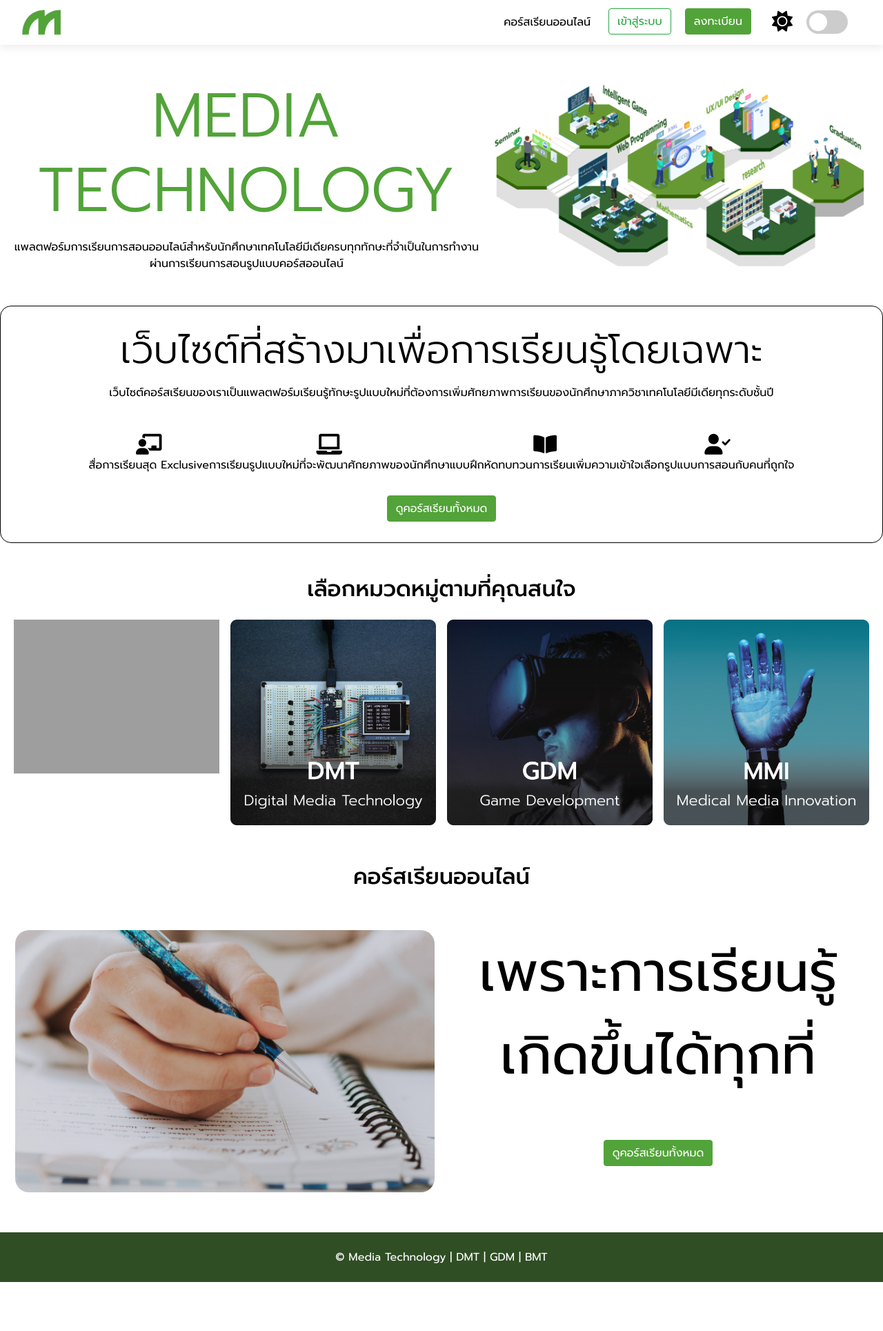
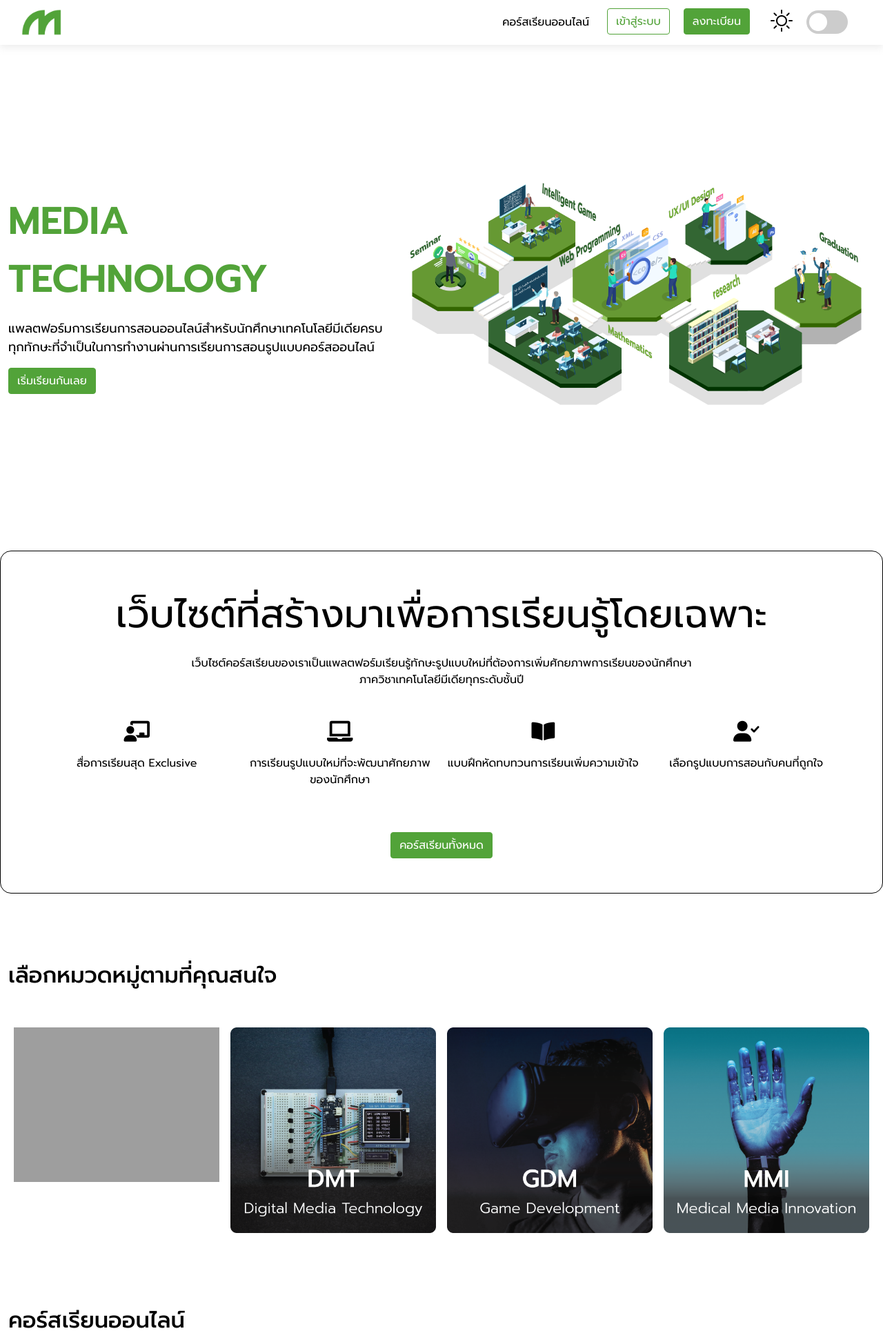
Before and after one commit to plewwoo/Final-Project, a Django app: page / in a window 1280 px wide. Shown: the top 1929 px of the page at 69% size. Before the commit the page ends 1858 px from the top, so only its background shows below. Run offline with Django 3.2, Linux system fonts and the light colour scheme; data that the repository does not hold is empty; some libraries are stand-ins or nearby versions; grey boxes are pictures that could not be loaded.

Commit message:
edit responsive and fixed bugs

```diff
--- a/app/static/css/index.css
+++ b/app/static/css/index.css
@@ -5,8 +5,8 @@
 	--text-color: black;
 	--text-color-secondary: black;
 	--background: white;
-	--video-primary-box : #F2F2F2;
-	--video-secondary-box : #d8d8d8;
+	--video-primary-box : white;
+	--video-secondary-box : #D8D8D8;
 	--video-secondary2-box : white;
 	--logo-color: white;
 	--box-color: white;
@@ -14,9 +14,10 @@
 	--course-bg: #F6EDD9;
 	--lesson-box: #F1F1F1;
 	--lesson-box-2: white;
-	--sidebar: #f2f2f2;
+	--sidebar: #F2F2F2;
 	--sidebar-active: white;
 	--close-btn: 700;
+	--btn-border: #52A339;
 }
 
 [data-theme='dark'] {
@@ -112,6 +114,10 @@
 	padding-right: 20px;
 }
 
+.icon-size {
+	font-size: 32px;
+}
+
 .theme-switch input {
 	display: none;
 }
@@ -176,23 +182,29 @@ body {
 	background-color: var(--background);
 }
 
-.title {
-	color: var(--primary-color);
-	font-size: 90px;
-}
-
 .index-first {
 	display: flex;
 	justify-content: center;
 	align-items: center;
+	margin-top: 140px;
 }
 
 .index-first-text {
-	width: 55%;
+	width: 45%;
+}
+
+.index-first-text .title {
+	color: var(--primary-color);
+	font-size: 56px;
+	font-weight: 600;
+}
+
+.index-first-text span {
+	font-size: 18px;
 }
 
 .index-first-img {
-	width: 45%;
+	width: 55%;
 }
 
 .index-first-img img {
@@ -200,15 +212,44 @@ body {
 }
 
 .index-secondary {
-	padding: 30px;
+	padding: 50px;
 	border: 1px var(--text-color) solid;
 	border-radius: 16px;
+	margin-top: 200px;
+}
+
+.index-secondary .title-2 {
+	font-size: 56px;
+	text-align: center;
+}
+
+.index-secondary .desc-2 {
+	width: 750px;
+	margin: auto;
+}
+
+.icon-div div {
+	width: 296px;
+	padding: 0 8px 0 8px;
+}
+
+.icon-div div > p {
+	margin: 16px 0;
+}
+
+.index-category {
+	margin-top: 100px;
+}
+
+.index-course {
+	margin-top: 100px;
 }
 
 .index-last {
 	display: flex;
 	justify-content: center;
 	align-items: center;
+	margin-top: 100px;
 }
 
 .index-last img {
@@ -218,8 +259,9 @@ body {
 
 .index-last div  {
 	padding: 10px;
-	font-size: 80px;
-	text-align: center;
+	font-size: 56px;
+	font-weight: 600;
+	text-align: left;
 }
 
 .course-category a {
@@ -249,6 +291,16 @@ body {
 
 .btn-success {
 	background-color: var(--primary-color);
+	border: 1px solid var(--primary-color);
+}
+
+.btn-outline-success {
+	border: 1px solid var(--btn-border);
+	color: var(--btn-border);
+}
+
+.btn-outline-success:hover {
+	background-color: #2F4E24;
 	border: 1px solid var(--primary-color);
 }
 
--- a/app/static/js/theme.js
+++ b/app/static/js/theme.js
@@ -24,7 +24,7 @@ function switchMode(e) {
 }
 
 function darkMode() {
-	toggleIcon.children[0].classList.replace('fa-sun', 'fa-moon')
+	toggleIcon.children[0].classList.replace('bi-sun', 'bi-moon')
 	nav.style.backgroundColor='#333333'
 	for (var i = 0, len = star.length; i < len; i++) {
 		star[i].src = '/static/assets/starblack.png'
@@ -32,7 +32,7 @@ function darkMode() {
 }
 
 function lightMode() {
-	toggleIcon.children[0].classList.replace('fa-moon', 'fa-sun')
+	toggleIcon.children[0].classList.replace('bi-moon', 'bi-sun')
 	nav.style.backgroundColor='#FFFFFF'
 	for (var i = 0, len = star.length; i < len; i++) {
 		star[i].src = '/static/assets/starwhite.png'
--- a/app/templates/app/base.html
+++ b/app/templates/app/base.html
@@ -23,6 +23,7 @@
     <script src="https://code.jquery.com/jquery-3.2.1.slim.min.js" integrity="sha384-KJ3o2DKtIkvYIK3UENzmM7KCkRr/rE9/Qpg6aAZGJwFDMVNA/GpGFF93hXpG5KkN" crossorigin="anonymous"></script>
     <script src="https://cdnjs.cloudflare.com/ajax/libs/popper.js/1.12.9/umd/popper.min.js" integrity="sha384-ApNbgh9B+Y1QKtv3Rn7W3mgPxhU9K/ScQsAP7hUibX39j7fakFPskvXusvfa0b4Q" crossorigin="anonymous"></script>
     <script src="https://maxcdn.bootstrapcdn.com/bootstrap/4.0.0/js/bootstrap.min.js" integrity="sha384-JZR6Spejh4U02d8jOt6vLEHfe/JQGiRRSQQxSfFWpi1MquVdAyjUar5+76PVCmYl" crossorigin="anonymous"></script>
+    <link rel="stylesheet" href="https://cdn.jsdelivr.net/npm/bootstrap-icons@1.7.2/font/bootstrap-icons.css">
 
     <!-- ckeditor -->
     <script src="https://cdn.ckeditor.com/ckeditor5/30.0.0/classic/ckeditor.js"></script>
@@ -86,7 +87,7 @@
                     </ul>
                     <div class="theme-switch-container">
                         <span id="toggle-icon">
-                            <i class="fa-solid fa-sun"></i>
+                            <span class='bi bi-sun icon-size'></span>
                         </span>
                         <label class="theme-switch">
                             <input type="checkbox">
--- a/app/templates/app/course-mgmt.html
+++ b/app/templates/app/course-mgmt.html
@@ -22,7 +22,7 @@
 									class="imgThumbnail card-img-top" style="height: 200px;"></a>
 							<div class="card-body">
 								<h6 class="card-title truncate"><a class="underline" href="{% url 'course' c.id %}">{{ c.courseTitle }}</a></h6>
-								<h6 class="card-subtitle mb-2 text-muted">{{ c.courseMajor }}</h6>
+								<h6 class="card-subtitle mb-2 text-muted">{{ c.get_courseMajor_display }}</h6>
 								<div class="text-left">
 									{% if user.profile.userType == 'admin' %}
 									<a href="{% url 'updateCourseStatus' c.id 'active' %}"
--- a/app/templates/app/course.html
+++ b/app/templates/app/course.html
@@ -192,8 +192,6 @@
 	cid = localStorage.getItem('latestCourse')
 	vid = localStorage.getItem('latestVdo')
 
-	console.log(parseInt(cid), {{c.id}})
-
 	if (parseInt(cid) == {{c.id}}){
 		studyBtn.setAttribute('href', `/video/{{c.id}}/${vid}`)
 	}
--- a/app/templates/app/index.html
+++ b/app/templates/app/index.html
@@ -4,9 +4,10 @@
 <div class="row">
 	<div class="index-first">
 		<div class="index-first-text">
-			<p class="title display-1 text-center">MEDIA TECHNOLOGY</p>
-			<div class="text-center">
-				<span style="width: 50%;">แพลตฟอร์มการเรียนการสอนออนไลน์สำหรับนักศึกษาเทคโนโลยีมีเดียครบทุกทักษะที่จำเป็นในการทำงานผ่านการเรียนการสอนรูปแบบคอร์สออนไลน์</span>
+			<p class="title">MEDIA TECHNOLOGY</p>
+			<div>
+				<span>แพลตฟอร์มการเรียนการสอนออนไลน์สำหรับนักศึกษาเทคโนโลยีมีเดียครบทุกทักษะที่จำเป็นในการทำงานผ่านการเรียนการสอนรูปแบบคอร์สออนไลน์</span>
+				<a href="{% url 'online-course' %}" class="btn btn-success mt-3">เริ่มเรียนกันเลย</a>
 			</div>
 		</div>
 		<div class="index-first-img">
@@ -14,12 +15,12 @@
 		</div>
 	</div>
 
-	<div class="index-secondary mt-5">
-		<p class="title-2 display-4 text-center">เว็บไซต์ที่สร้างมาเพื่อการเรียนรู้โดยเฉพาะ</p>
-		<p class="text-center">
+	<div class="index-secondary">
+		<p class="title-2">เว็บไซต์ที่สร้างมาเพื่อการเรียนรู้โดยเฉพาะ</p>
+		<p class="desc-2 text-center">
 			เว็บไซต์คอร์สเรียนของเราเป็นแพลตฟอร์มเรียนรู้ทักษะรูปแบบใหม่ที่ต้องการเพิ่มศักยภาพการเรียนของนักศึกษาภาควิชาเทคโนโลยีมีเดียทุกระดับชั้นปี
 		</p>
-		<div class="d-flex justify-content-center text-center mt-5">
+		<div class="icon-div d-flex justify-content-center text-center mt-5">
 			<div>
 				<i class="icon1 fa-solid fa-chalkboard-user"></i>
 				<p>สื่อการเรียนสุด Exclusive</p>
@@ -37,14 +38,14 @@
 				<p>เลือกรูปแบบการสอนกับคนที่ถูกใจ</p>
 			</div>
 		</div>
-		<div class="d-flex justify-content-center mt-3">
-			<a href="{% url 'online-course' %}" class="btn btn-success">ดูคอร์สเรียนทั้งหมด</a>
+		<div class="d-flex justify-content-center mt-5">
+			<a href="{% url 'online-course' %}" class="btn btn-success">คอร์สเรียนทั้งหมด</a>
 		</div>
 	</div>
 
-	<div class="mt-5">
-		<h2 class="text-center text-uppercase mb-0">เลือกหมวดหมู่ตามที่คุณสนใจ</h2>
-		<div class="course-category d-flex justify-content-between mt-3">
+	<div class="index-category">
+		<h2 class="text-uppercase mb-0">เลือกหมวดหมู่ตามที่คุณสนใจ</h2>
+		<div class="course-category d-flex justify-content-between mt-5">
 			<a class="m-2 p-0" href="online-course/mdt"><img src="{% static "assets/mdt.png" %}" alt="mdt"></a>
 			<a class="m-2 p-0" href="online-course/dmt"><img src="{% static "assets/dmt.png" %}" alt="dmt"></a>
 			<a class="m-2 p-0" href="online-course/gdm"><img src="{% static "assets/gdm.png" %}" alt="gdm"></a>
@@ -52,10 +53,9 @@
 		</div>
 	</div>
 
-	<div class="course mt-5">
-		<div class="container">
-			<h2 class="text-center text-uppercase mb-0">คอร์สเรียนออนไลน์</h2>
-			<div class="row d-flex justify-content-center">
+	<div class="index-course">
+			<h2 class="mb-0">คอร์สเรียนออนไลน์</h2>
+			<div class="row d-flex justify-content-center mt-5">
 					{% for c in allCourse %}
 					{% if c.active %}
 					<div class="col-xl-4 col-lg-4 col-md-6 col-sm-12 col-12 p-3">
@@ -93,14 +93,13 @@
 					{% endif %}
 					{% endfor %}
 			</div>
-		</div>
 	</div>
 
-	<div class="index-last mt-5">
+	<div class="index-last">
 		<img src="{% static "assets/pen.png" %}" alt="pen" width="50%">
 		<div>
-			<p>เพราะการเรียนรู้เกิดขึ้นได้ทุกที่</p>
-			<a href="{% url 'online-course' %}" class="btn btn-success">ดูคอร์สเรียนทั้งหมด</a>
+			<p>เพราะการเรียนรู้เกิดขึ้นได้ทุกที่ไม่ใช่แค่ห้องเรียน</p>
+			<a href="{% url 'online-course' %}" class="btn btn-success">คอร์สเรียนทั้งหมด</a>
 		</div>
 	</div>
 </div>
--- a/app/views.py
+++ b/app/views.py
@@ -29,6 +29,7 @@ def onlineCourse(request):
 
 	context = {
         'allCourse': allCourse,
+		'major': 'all'
     }
 
 	return render(request, 'app/online-course.html', context)
@@ -36,10 +37,9 @@ def onlineCourse(request):
 def onlineCourseFilter(request, major):
 	allCourse = AllCourse.objects.filter(courseMajor = major).order_by('id').reverse()
 
-	print(major)
-
 	context = {
         'allCourse': allCourse,
+		'major' : major
     }
 
 	return render(request, 'app/online-course.html', context)
@@ -737,6 +737,8 @@ def deleteQuestion(request, id, qid):
 
 def member (request) :
 	profile = Profile.objects.filter(userType__in = ['student','teacher'])
+	paginator = Paginator(profile, 6)
+	member = paginator.get_page(paginator)
 
 	context = {
 		'profile' : profile,
```
Also changed, not shown: other parts of app/static/css/index.css (+11 -11 lines), app/templates/app/online-course.html (+34 -1 lines).
